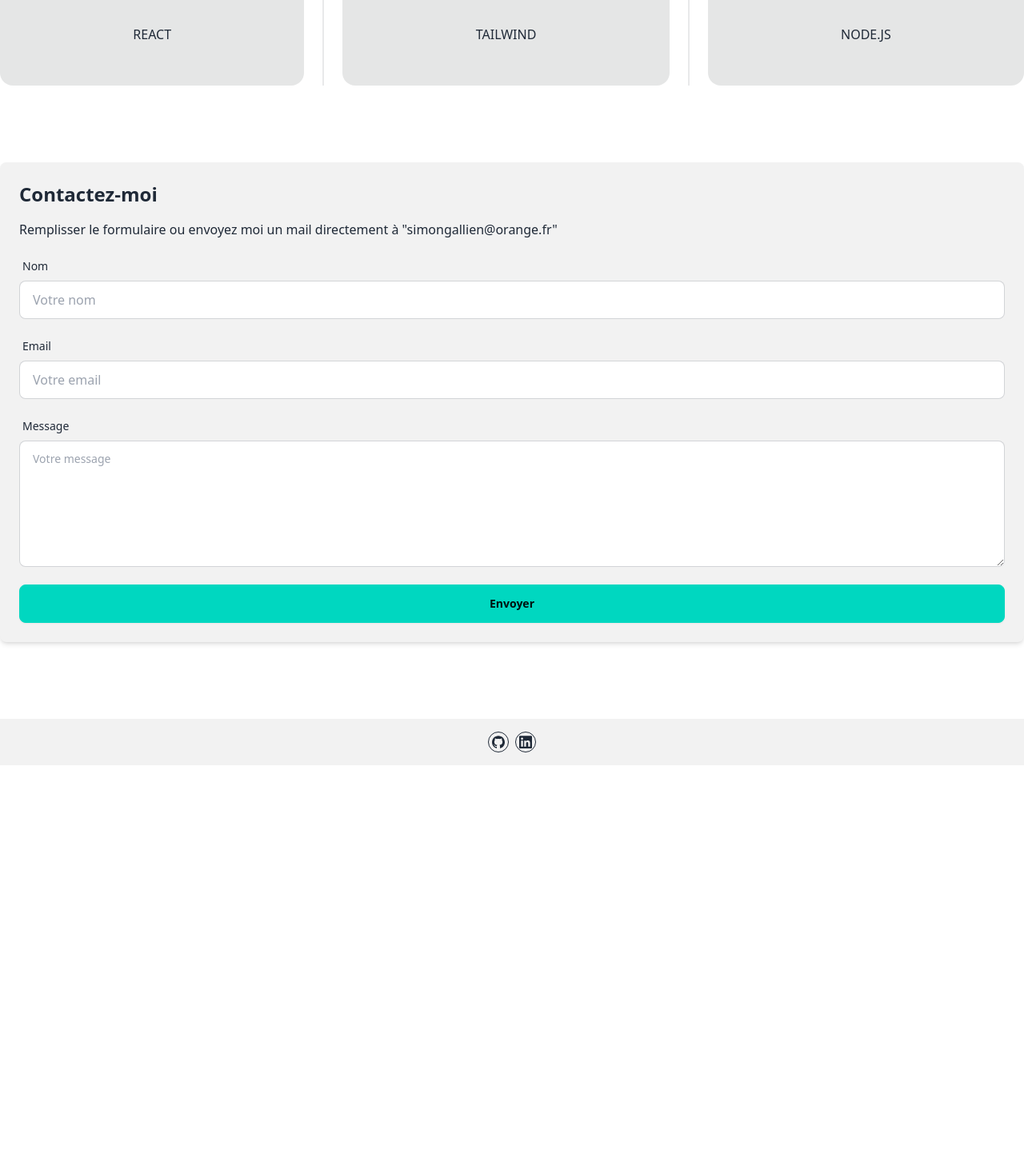
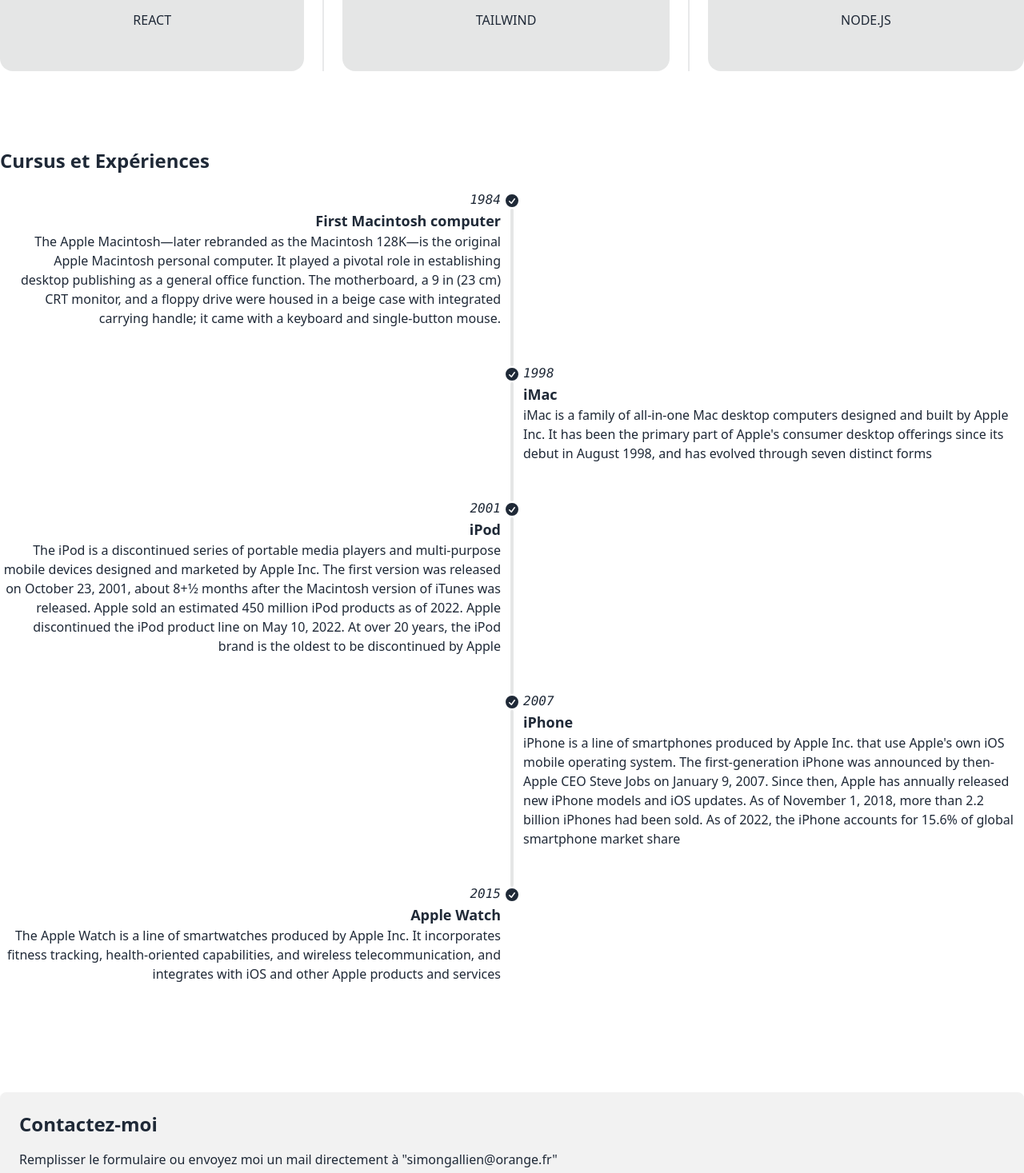
Before and after one commit to SimonGallien/MonPortfolio, a React (Vite) app: page / in a window 1280 px wide. Shown: the part 1275-2742 px from the top of the page at 80% size. Before the commit the page ends 2232 px from the top, so only its background shows below. Built offline with nearby package versions, Linux system fonts and the light colour scheme; a web font is replaced by a local one.

Commit message:
Ouverture d'une modale par projet et ajout d'une timeline pour mon cursus

```diff
--- a/src/App.jsx
+++ b/src/App.jsx
@@ -5,6 +5,7 @@
 import { Hero } from "./_components/Hero";
 import { Projets } from "./_components/Projets";
 import { Spacing } from "./_components/Spacing";
+import { TimeLine } from "./_components/TimeLine";
 
 
 export default function App() {
@@ -19,6 +20,8 @@
         <Spacing size="md" />
         <Competences />
         <Spacing size="md" />
+        <TimeLine />
+        <Spacing size="md" />
         <Contact />
         <Spacing size="md" />
       </main>
--- a/src/_components/ProjetCard.jsx
+++ b/src/_components/ProjetCard.jsx
@@ -1,5 +1,8 @@
 export function ProjetCard() {
 return (
+  <>
+  {/* You can open the modal using document.getElementById('ID').showModal() method */}
+  <button className="btn btn-active btn-link h-auto" onClick={()=>document.getElementById('my_modal_3').showModal()}>
     <div className="card bg-base-100 w-96 shadow-xl">
           <figure>
             <img
@@ -18,5 +21,18 @@
             </div>
           </div>
       </div>
+  </button>
+
+  <dialog id="my_modal_3" className="modal">
+    <div className="modal-box">
+      <form method="dialog">
+        {/* if there is a button in form, it will close the modal */}
+        <button className="btn btn-sm btn-circle btn-ghost absolute right-2 top-2">✕</button>
+      </form>
+      <h3 className="font-bold text-lg">Hello!</h3>
+      <p className="py-4">Press ESC key or click on ✕ button to close</p>
+    </div>
+  </dialog>
+</>
 )
 }
--- /dev/null
+++ b/src/_components/TimeLine.jsx
@@ -0,0 +1,128 @@
+export function TimeLine(){
+    return (
+        <>
+        <h2 className="text-2xl font-bold mb-4">Cursus et Expériences</h2>
+        <ul className="timeline timeline-snap-icon max-md:timeline-compact timeline-vertical">
+        <li>
+            <div className="timeline-middle">
+            <svg
+                xmlns="http://www.w3.org/2000/svg"
+                viewBox="0 0 20 20"
+                fill="currentColor"
+                className="h-5 w-5">
+                <path
+                fillRule="evenodd"
+                d="M10 18a8 8 0 100-16 8 8 0 000 16zm3.857-9.809a.75.75 0 00-1.214-.882l-3.483 4.79-1.88-1.88a.75.75 0 10-1.06 1.061l2.5 2.5a.75.75 0 001.137-.089l4-5.5z"
+                clipRule="evenodd" />
+            </svg>
+            </div>
+            <div className="timeline-start mb-10 md:text-end">
+            <time className="font-mono italic">1984</time>
+            <div className="text-lg font-black">First Macintosh computer</div>
+            The Apple Macintosh—later rebranded as the Macintosh 128K—is the original Apple Macintosh
+            personal computer. It played a pivotal role in establishing desktop publishing as a general
+            office function. The motherboard, a 9 in (23 cm) CRT monitor, and a floppy drive were housed
+            in a beige case with integrated carrying handle; it came with a keyboard and single-button
+            mouse.
+            </div>
+            <hr />
+        </li>
+        <li>
+            <hr />
+            <div className="timeline-middle">
+            <svg
+                xmlns="http://www.w3.org/2000/svg"
+                viewBox="0 0 20 20"
+                fill="currentColor"
+                className="h-5 w-5">
+                <path
+                fillRule="evenodd"
+                d="M10 18a8 8 0 100-16 8 8 0 000 16zm3.857-9.809a.75.75 0 00-1.214-.882l-3.483 4.79-1.88-1.88a.75.75 0 10-1.06 1.061l2.5 2.5a.75.75 0 001.137-.089l4-5.5z"
+                clipRule="evenodd" />
+            </svg>
+            </div>
+            <div className="timeline-end mb-10">
+            <time className="font-mono italic">1998</time>
+            <div className="text-lg font-black">iMac</div>
+            iMac is a family of all-in-one Mac desktop computers designed and built by Apple Inc. It has
+            been the primary part of Apple's consumer desktop offerings since its debut in August 1998,
+            and has evolved through seven distinct forms
+            </div>
+            <hr />
+        </li>
+        <li>
+            <hr />
+            <div className="timeline-middle">
+            <svg
+                xmlns="http://www.w3.org/2000/svg"
+                viewBox="0 0 20 20"
+                fill="currentColor"
+                className="h-5 w-5">
+                <path
+                fillRule="evenodd"
+                d="M10 18a8 8 0 100-16 8 8 0 000 16zm3.857-9.809a.75.75 0 00-1.214-.882l-3.483 4.79-1.88-1.88a.75.75 0 10-1.06 1.061l2.5 2.5a.75.75 0 001.137-.089l4-5.5z"
+                clipRule="evenodd" />
+            </svg>
+            </div>
+            <div className="timeline-start mb-10 md:text-end">
+            <time className="font-mono italic">2001</time>
+            <div className="text-lg font-black">iPod</div>
+            The iPod is a discontinued series of portable media players and multi-purpose mobile devices
+            designed and marketed by Apple Inc. The first version was released on October 23, 2001, about
+            8+1⁄2 months after the Macintosh version of iTunes was released. Apple sold an estimated 450
+            million iPod products as of 2022. Apple discontinued the iPod product line on May 10, 2022. At
+            over 20 years, the iPod brand is the oldest to be discontinued by Apple
+            </div>
+            <hr />
+        </li>
+        <li>
+            <hr />
+            <div className="timeline-middle">
+            <svg
+                xmlns="http://www.w3.org/2000/svg"
+                viewBox="0 0 20 20"
+                fill="currentColor"
+                className="h-5 w-5">
+                <path
+                fillRule="evenodd"
+                d="M10 18a8 8 0 100-16 8 8 0 000 16zm3.857-9.809a.75.75 0 00-1.214-.882l-3.483 4.79-1.88-1.88a.75.75 0 10-1.06 1.061l2.5 2.5a.75.75 0 001.137-.089l4-5.5z"
+                clipRule="evenodd" />
+            </svg>
+            </div>
+            <div className="timeline-end mb-10">
+            <time className="font-mono italic">2007</time>
+            <div className="text-lg font-black">iPhone</div>
+            iPhone is a line of smartphones produced by Apple Inc. that use Apple's own iOS mobile
+            operating system. The first-generation iPhone was announced by then-Apple CEO Steve Jobs on
+            January 9, 2007. Since then, Apple has annually released new iPhone models and iOS updates. As
+            of November 1, 2018, more than 2.2 billion iPhones had been sold. As of 2022, the iPhone
+            accounts for 15.6% of global smartphone market share
+            </div>
+            <hr />
+        </li>
+        <li>
+            <hr />
+            <div className="timeline-middle">
+            <svg
+                xmlns="http://www.w3.org/2000/svg"
+                viewBox="0 0 20 20"
+                fill="currentColor"
+                className="h-5 w-5">
+                <path
+                fillRule="evenodd"
+                d="M10 18a8 8 0 100-16 8 8 0 000 16zm3.857-9.809a.75.75 0 00-1.214-.882l-3.483 4.79-1.88-1.88a.75.75 0 10-1.06 1.061l2.5 2.5a.75.75 0 001.137-.089l4-5.5z"
+                clipRule="evenodd" />
+            </svg>
+            </div>
+            <div className="timeline-start mb-10 md:text-end">
+            <time className="font-mono italic">2015</time>
+            <div className="text-lg font-black">Apple Watch</div>
+            The Apple Watch is a line of smartwatches produced by Apple Inc. It incorporates fitness
+            tracking, health-oriented capabilities, and wireless telecommunication, and integrates with
+            iOS and other Apple products and services
+            </div>
+        </li>
+        </ul>
+        </>
+    )
+}
```
Lines whose indentation alone changed are shown as unchanged.
